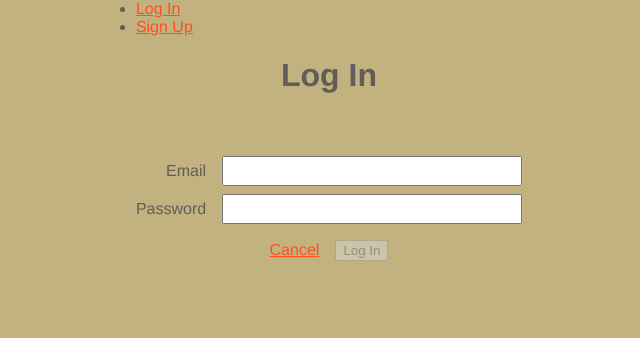
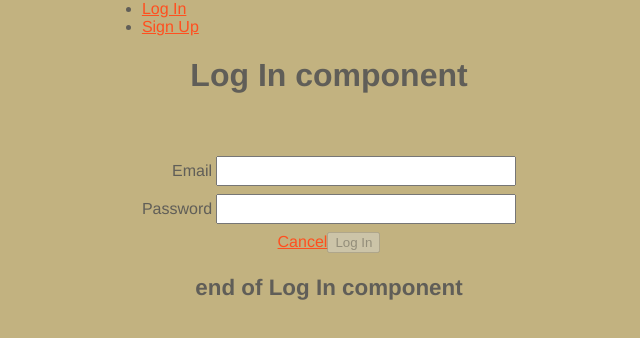
Before and after one commit to natnichols/homewrangler-front-end, a React (Vite) app: page /auth/login in a window 1280 px wide. Shown: the top 338 px of the page, without its empty margins (311-951 px from the left). Built offline with nearby package versions, Linux system fonts and the light colour scheme; no server answers.

Commit message:
adjust Login jsx & css

```diff
--- a/src/pages/Login/Login.jsx
+++ b/src/pages/Login/Login.jsx
@@ -45,7 +45,7 @@ const LoginPage = ({ handleAuthEvt }) => {
 
   return (
     <main className={styles.container}>
-      <h1>Log In</h1>
+      <h1>Log In component</h1>
       <p className={styles.message}>{message}</p>
       <form autoComplete="off" onSubmit={handleSubmit} className={styles.form}>
         <label className={styles.label}>
@@ -73,6 +73,7 @@ const LoginPage = ({ handleAuthEvt }) => {
           </button>
         </div>
       </form>
+      <h3>end of Log In component</h3>
     </main>
   )
 }
--- a/src/pages/Login/Login.module.css
+++ b/src/pages/Login/Login.module.css
@@ -1,13 +1,13 @@
 input {
-  margin-left: 16px;
+  margin-left: 4px;
   padding: 4px 8px;
   font-size: 16px;
   width: 300px;
 }
 
-input[type="file"] {
+/* input[type="file"] {
   padding: 0;
-}
+} */
 
 .container {
   display: flex;
@@ -18,7 +18,7 @@ input[type="file"] {
 .message {
   margin-top: 0;
   height: 22px;
-  color: #dd1b16;
+  color: #59f516;
   font-size: 18px;
   font-weight: bold;
 }
@@ -27,7 +27,7 @@ input[type="file"] {
   display: flex;
   flex-direction: column;
   align-items: center;
-  margin-bottom: 50px;
+  /* margin-bottom: 50px; */
 }
 
 .label {
@@ -38,10 +38,10 @@ input[type="file"] {
   margin-bottom: 8px;
 }
 
-.button {
+/* .button {
   margin-left: 16px;
-}
+} */
 
-.form > label:last-of-type {
+/* .form > label:last-of-type {
   margin-bottom: 16px;
-}
+} */
```
